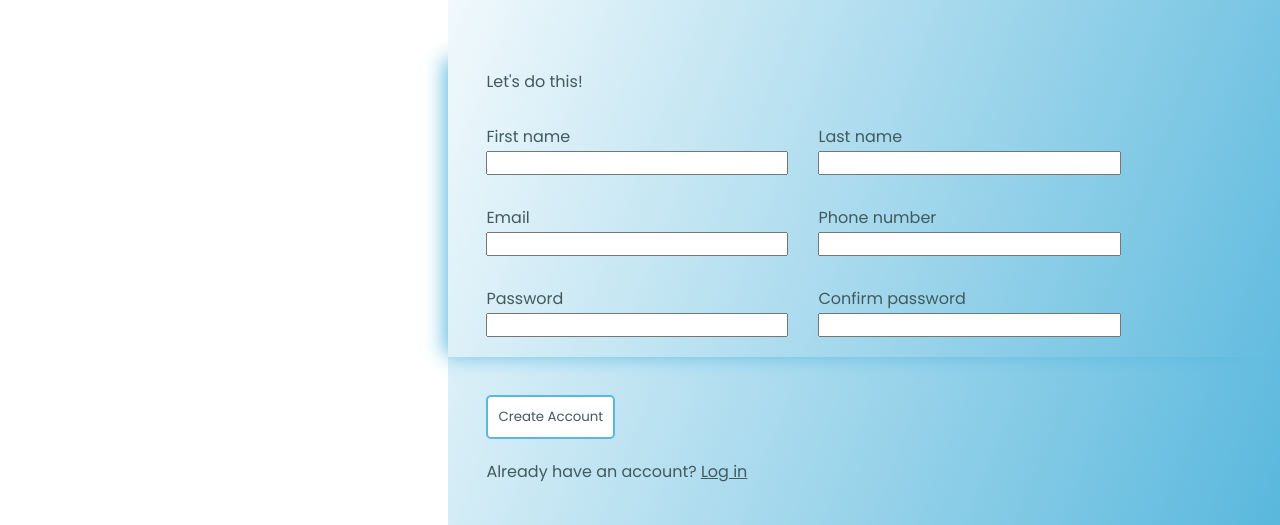
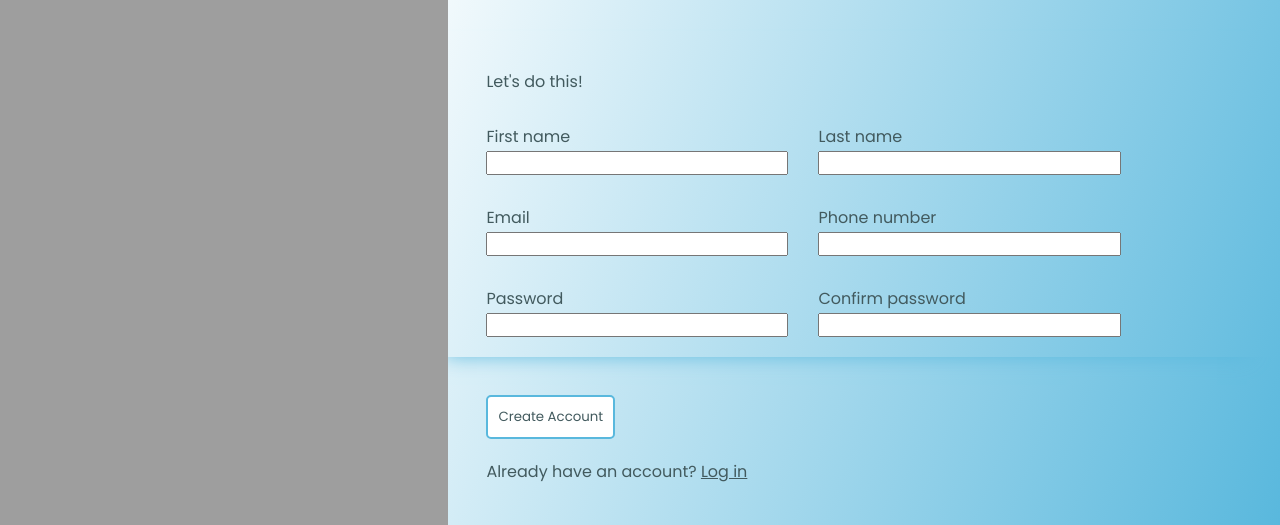
Before and after one commit to vdomim/odin-sign-up, a plain HTML site: page index.html in a window 1280 px wide. Shown: the part 275-800 px from the top of the page. Drawn offline with Linux system fonts and the light colour scheme; the site is published under a folder, as on GitHub Pages, so addresses that start at the root find nothing.

Commit message:
Fixing img path

```diff
--- a/css/style.css
+++ b/css/style.css
@@ -20,7 +20,7 @@ body {
 }
 
 .left{
-    background-image: url(/img/sea.jpg);
+    background-image: url(../img/sea.jpg);
     background-position: center;
     background-size: cover;
     background-repeat: no-repeat;
```
